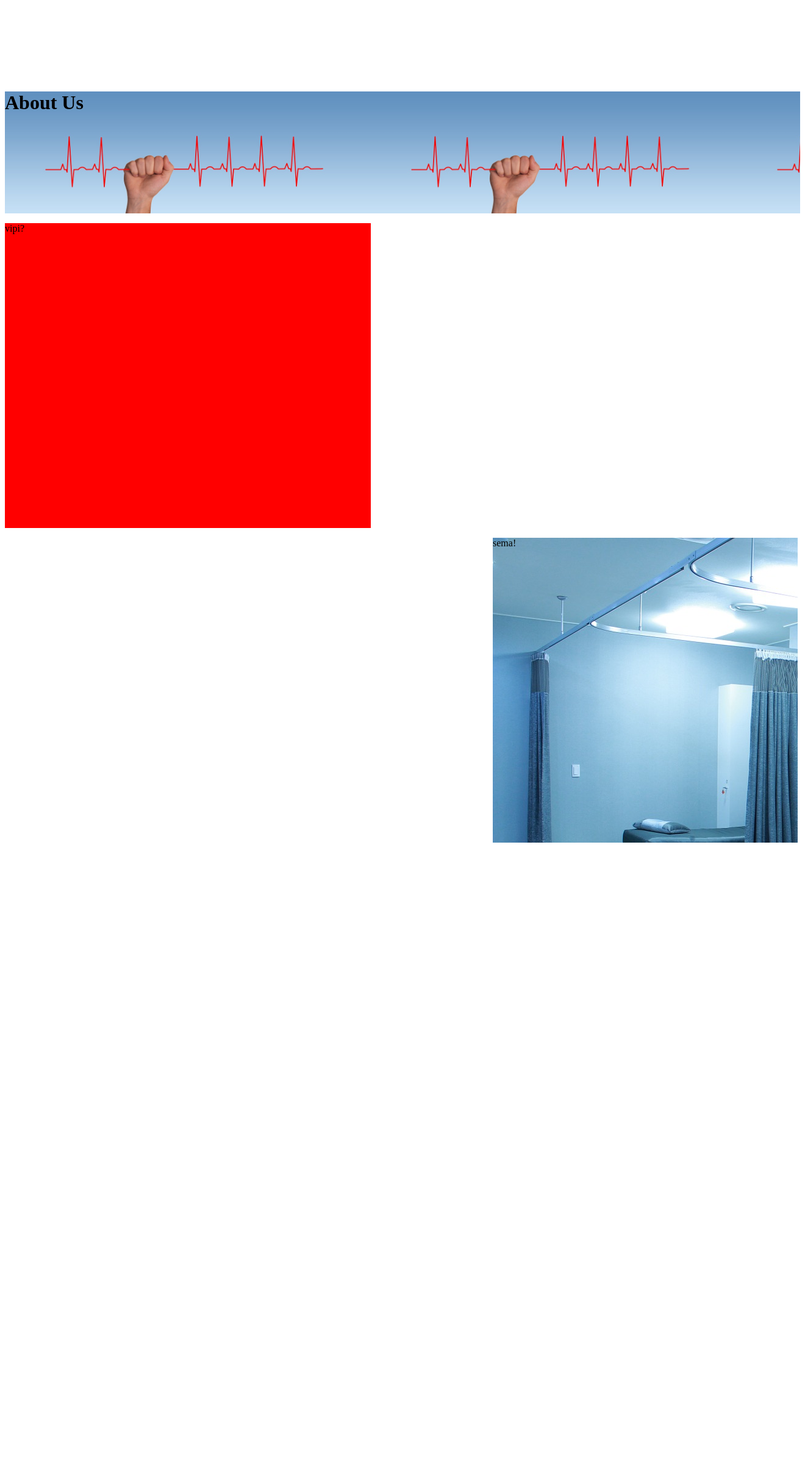
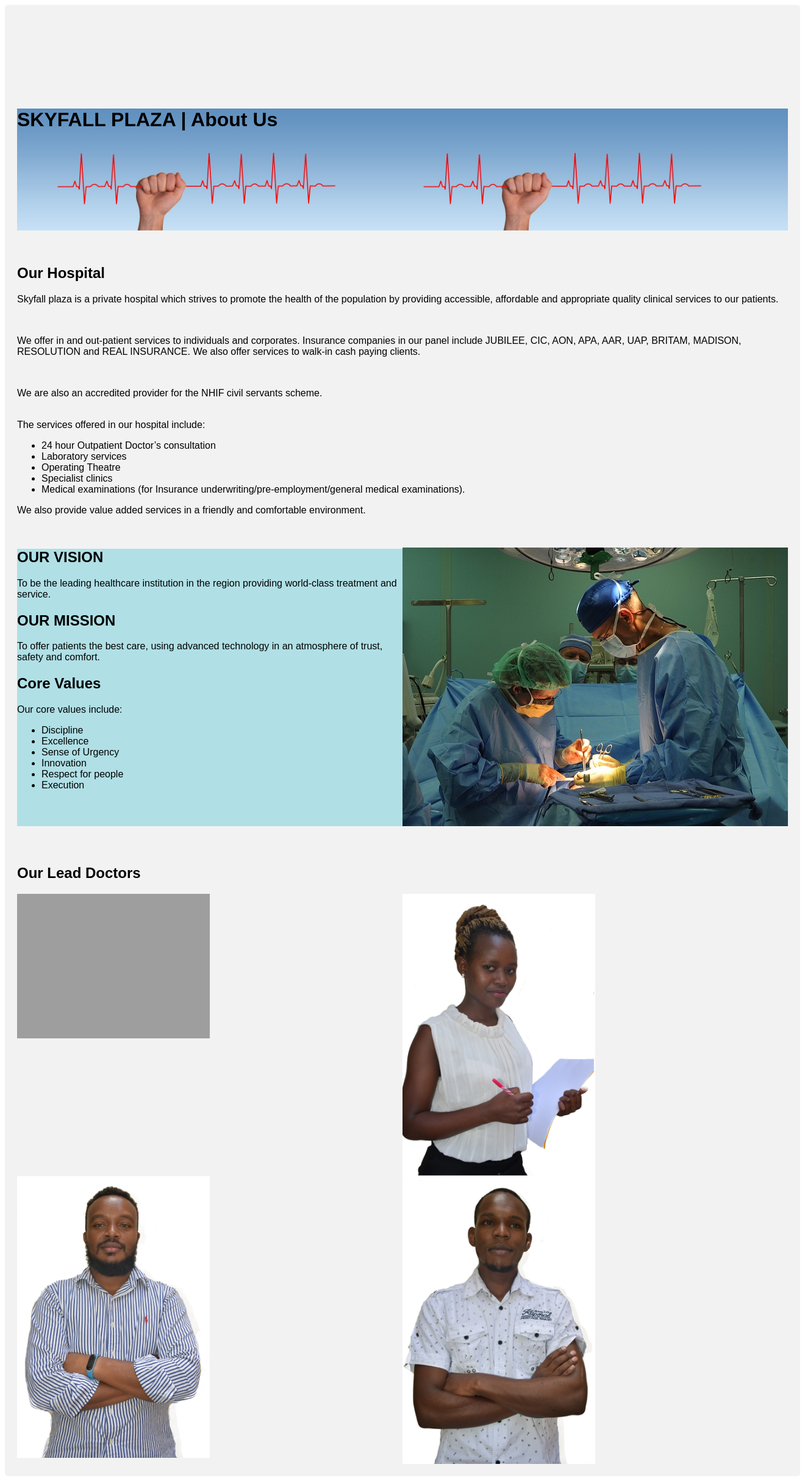
Before and after one commit to Vohsty/doctors-diary, a PHP site: page /about.html in a window 1320 px wide. Shown: the whole page at 61% size. Before the commit the page ends 1382 px from the top, so only its background shows below. Run offline with PHP 8.4, Linux system fonts and the light colour scheme; grey boxes are pictures that could not be loaded.

Commit message:
changes in About.html, styles.css and contact.html

```diff
--- a/about.html
+++ b/about.html
@@ -12,24 +12,174 @@
   <div class="jumbotron">
 
 
-    <h1><strong>About Us</strong></h1>
+    <h1><strong>SKYFALL PLAZA | About Us</strong></h1>
+
+  </div>
+    <br><br>
+    <h2>Our Hospital</h2>
+    <p>Skyfall plaza is a private hospital which strives to promote the health of the population by providing accessible, affordable and appropriate quality clinical services to our patients.</p><br>
+    <p>We offer in and out-patient services to individuals and corporates. Insurance companies in our panel include JUBILEE, CIC, AON, APA, AAR, UAP, BRITAM, MADISON, RESOLUTION and REAL INSURANCE. We also offer services to walk-in cash paying clients.</p><br>
+    <p>We are also an accredited provider for the NHIF civil servants scheme.</p><br>
+
+    The services offered in our hospital include:<br>
+    <ul>
+
+      <li>24 hour Outpatient Doctor’s consultation</li>
+      <li>Laboratory services</li>
+      <li>Operating Theatre</li>
+      <li>Specialist clinics</li>
+      <li>Medical examinations (for Insurance underwriting/pre-employment/general medical examinations).</li>
+
+    </ul>
+    <p>We also provide value added services in a friendly and comfortable environment.</p><br>
+  <div class="row">
+
+    <div class="column">
+
+
+    <div class="ward">
+      <div class="col-md-6">
+
+        <h2>OUR VISION</h2>
+          <p>To be the leading healthcare institution in the region providing world-class treatment and service.</p>
+
+          <h2>OUR MISSION</h2>
+          <p>To offer patients the best care, using advanced technology in an atmosphere of trust, safety and comfort.</p>
+          <h2>Core Values</h2>
+          <p>Our core values include:</p>
+          <ul>
+            <li>Discipline</li>
+            <li>Excellence</li>
+            <li>Sense of Urgency</li>
+            <li>Innovation</li>
+            <li>Respect for people</li>
+            <li>Execution</li>
+          </ul>
+
+
+      </div>
+    </div>
+  </div>
+    <br>
+    <div class="column">
+
+      <div class="hosp">
+        <div class="col-md-6">
+
+
+
+        </div>
+      </div>
+  </div>
+</div>
+<h2>Our Lead Doctors</h2>
+<div class="row">
+    <div class="column">
+
+      <div class="doc1">
+        <img src="img/images/DrSteve.jpg" alt="Avatar" width="300px;" class="image">
+<div class="overlay">
+  <div class="text1"><h3>Dr. Steve Kimanthi</h3>Dr. Steve Kimanthi is a Clinical Consultant Oncologist specialising in the delivery of systemic and radiation therapies for the management of prostate cancer at all stages. As part of this work, he has developed outcome indicators using administrative datasets to assess the quality of radiotherapy and surgical treatment at the individual patient and hospital level.
+    <h4>Education and Training</h4>
+    <ul>
+      <li>MSc (Institute of Cancer Research, London), 2012</li>
+      <li>FRCR (Royal College of Radiologists, London), 2011</li>
+      <li>MRCP (Royal College of Physicians, London), 2007</li>
+      <li>MBBS (Guy’s, Kings, & St Thomas’ Medical School, London), 2004</li>
+    </ul>
+    <h3>Awards</h3>
+    <li>Internship World Health Organisation, 2004</li>
+
+  </div>
+</div>
+      </div>
+    </div>
+
+    <div class="column">
+
+
+  <div class="doc2">
+
+    <img src="img/images/DrStela.jpg" alt="Avatar" width="300px;" class="image">
+  <div class="overlay">
+  <div class="text1"><h3>Dr. Stella Wetaka</h3>Dr. Stella Wetaka completed her PhD thesis on molecular aspects of the transformation of follicular lymphoma in 2011 at BCI, London. Stella has an interest in providing ambulatory chemotherapy and led the trust’s first pilot of this approach in intensive lymphoma treatment. She is also clinical audit lead for oncology and haematology.
+<h3>Education and Training</h3>
+<ul>
+  <li>Cambridge University</li>
+  <li>Barts Cancer Institute</li>
+</ul>
+<h3>Special interest</h3>
+<ul>
+  <li>Lymphoma</li>
+  <li>Rapid access/cancer pathway clinic</li>
+</ul>
+<h3>Research Interests</h3>
+<ul>
+  <li>Transformation of indolent lymphomas</li>
+  <li>Clinical trials</li>
+</ul>
+  </div>
+      </div>
+    </div>
+  </div>
+  </div>
+  <div class="row">
+
+  <div class="column">
+
+
+  <div class="doc3">
+    <img src="img/images/DrNoel.jpg" alt="Avatar" width="300px;" class="image">
+  <div class="overlay">
+  <div class="text1"><h3>Dr. Noel Bor</h3>Dr. Noel Bor is General Surgeon with interests in Trauma Surgery and Surgical Oncology.
+<h4>Education and Training</h4>
+<ul>
+  <li>Chief Residency, General Surgery. Aga Khan University Hospital, Nairobi.</li>
+  <li>MD, Surgery 2005 to 2011. University of Nairobi Medical School, Nairobi.</li>
+  <li>BSc, Anatomy, with Honors. 2008University of Nairobi Medical School, Nairobi.</li>
+</ul>
+<h4>Interest</h4>
+<ul>
+
+
+<li>Medical education and non-communicable diseases</li>
+<li>Basic science pedagogy and information technology</li>
+</ul>
+
+
+  </div>
+      </div>
+    </div>
 
   </div>
 
-    <div class="row">
-      <div class="ward">
-        <div class="col-md-6">
-            <p>vipi?</p>
+  <div class="column">
 
-        </div>
-      </div>
-      <div class="hosp">
-        <div class="col-md-6">
-            <p>sema!</p>
 
-        </div>
+  <div class="doc4">
+    <img src="img/images/DrBrian.jpg" alt="Avatar" width="300px;" class="image">
+  <div class="overlay">
+  <div class="text1"><h3>Dr. Brian Orina</h3>Dr. Brian Orina a specialist in internal medicine and the surgical oncologist. He is our general Physician here at Skyfall plaza.
+<h4>Education and Training.</h4>
+<ul>
+  <li>Bachelor’s degree in Medicine and Surgery (UoN) -2007</li>
+  <li>Master of Medicine in Internal Medicine (UoN) – 2013</li>
+  <li>The University of Maryland Marlene & Stewart Greenebaum Cancer Centre, Maryland, USA - 2013</li>
+  </ul>
+<h4>Specialization and Interests</h4>
+<ul>
+  <li>Haematological Malignancies</li>
+  <li>Breast cancer </li>
+  <li>Gastrointestinal tract cancers</li>
+</ul>
+
+  </div>
       </div>
     </div>
+
+  </div>
+
+</div>
 
 
 
--- a/css/styles.css
+++ b/css/styles.css
@@ -6,14 +6,144 @@ margin-top: 150px;
 }
 
 .ward{
-background-color: red;
-width: 600px;
-height: 500px;
+
+background-color: #B0E0E6;
+
+height: 455px;
 }
 
 .hosp{
-width: 500px;
+
 height: 500px;
-margin-left: 800px;
-background-image: url("../img/images/hospital.jpg");
+
+background-image: url("../img/images/surgery.jpg");
+background-repeat: no-repeat;
+
+opacity:
 }
+.column{
+  float: left;
+  width: 50%;
+
+}
+p{
+  font-family: sans-serif;
+
+}
+.row:after{
+  content: "";
+  display: table;
+  clear: both;
+}
+.overlay {
+  position: absolute;
+  bottom: 50%;
+  left: 0;
+  right: 0;
+  background-color: #87CEFA;
+  overflow: hidden;
+  width: 100%;
+  height:0;
+  transition: .5s ease;
+}
+.text1 {
+  color: white;
+  font-size: 13px;
+  position: absolute;
+  top: 50%;
+  left: 40%;
+  -webkit-transform: translate(-50%, -50%);
+  -ms-transform: translate(-50%, -50%);
+  transform: translate(-50%, -50%);
+  text-align:left;
+  float: left;
+}
+.doc1:hover .overlay {
+  bottom: 0;
+  height: 100%;
+  width: 100%
+
+}
+.doc2:hover .overlay {
+  bottom: 0;
+  height: 100%;
+  width: 100%
+}
+.doc3:hover .overlay {
+  bottom: 0;
+  height: 100%;
+  width: 100%
+}
+.doc4:hover .overlay {
+  bottom: 0;
+  height: 100%;
+  width: 100%
+}
+.doc1 {
+  position: relative;
+  float: left;
+  width: 50%;
+}
+.doc2 {
+  float: left;
+  position: relative;
+  width: 50%;
+}
+.doc3 {
+  float: left;
+  position: relative;
+  width: 50%;
+
+}
+.doc4 {
+float: left;
+  position: relative;
+  width: 50%;
+}
+.image {
+  float: left;
+  display: block;
+  width: 100%;
+  height: 50%;
+}
+.mapouter{
+  position:static;
+  text-align:right;
+  height:500px;width:600px;
+}
+.gmap_canvas {
+  overflow:hidden;
+  background:none!important;
+  height:500px;width:600px;
+}
+input[type=submit] {
+  background-color: #4CAF50;
+  color: white;
+  padding: 12px 20px;
+  border: none;
+  border-radius: 4px;
+  cursor: pointer;
+}
+
+input[type=submit]:hover {
+  background-color: #45a049;
+}
+
+.container {
+  border-radius: 5px;
+  background-color: #f2f2f2;
+  padding: 20px;
+}
+body {font-family: Arial, Helvetica, sans-serif;}
+* {box-sizing: border-box;}
+
+input[type=text], select, textarea {
+  width: 100%;
+  padding: 12px;
+  border: 1px solid #ccc;
+  border-radius: 4px;
+  box-sizing: border-box;
+  margin-top: 6px;
+  margin-bottom: 16px;
+  resize: vertical;
+}
```
Also changed, not shown: contact.html (added, +71 -0 lines), img/images/DrBrian.jpg (added), img/images/DrNoel.jpg (added), img/images/DrStela.jpg (added), img/images/boy.png (added), img/images/mri.jpg (added), img/images/surgery.jpg (added), 3 other files.
